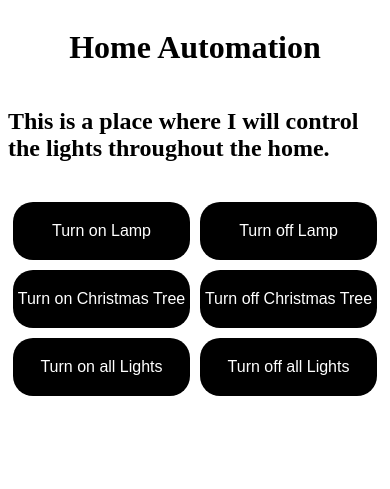
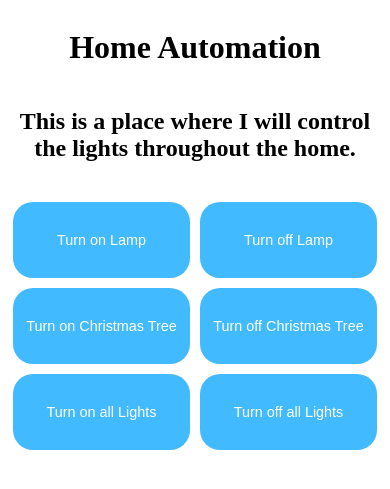
Before and after one commit to LuisHappy1/home-automation-api, a Flask app: page / in a window 390 px wide. Shown: the top 489 px of the page. Run offline with Flask 2, Linux system fonts and the light colour scheme.

Commit message:
Making the webpage a little easier to see on mobile

```diff
--- a/static/css/main.css
+++ b/static/css/main.css
@@ -4,7 +4,7 @@ body {
 }
 
 button {
-    background-color: #000000; /* Green */
+    background-color: #42BAFF; /* Green */
     border: none;
     color: white;
     padding: 20px 0;
@@ -47,4 +47,12 @@ button {
     display: flex;
     flex-direction: column;
     align-items: center;
+    text-align: center;
 }
+
+@media only screen and (max-width: 600px) {
+  button {
+      font-size: .90em;
+      padding: 30px 0;
+  }
+}
--- a/templates/home.html
+++ b/templates/home.html
@@ -1,6 +1,7 @@
 <!DOCTYPE html>
 <html lang="en">
 <head>
+    <meta name="viewport" content="width=device-width, initial-scale=1.0">
     <meta charset="UTF-8">
     <title>Home Automation</title>
     <link href="{{ url_for('static', filename='css/main.css') }}" rel="stylesheet" type="text/css">
```
